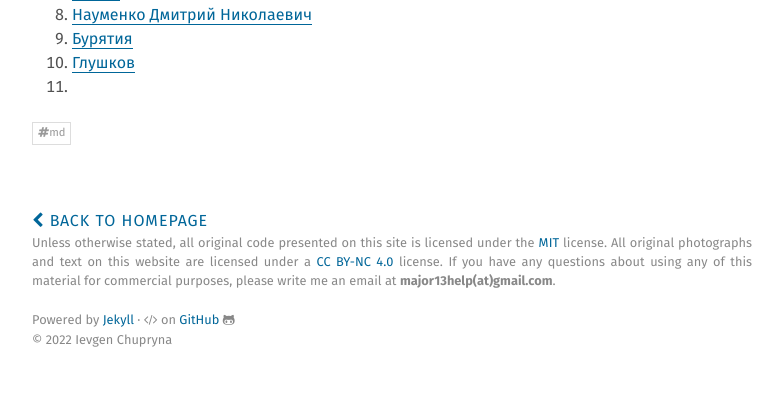
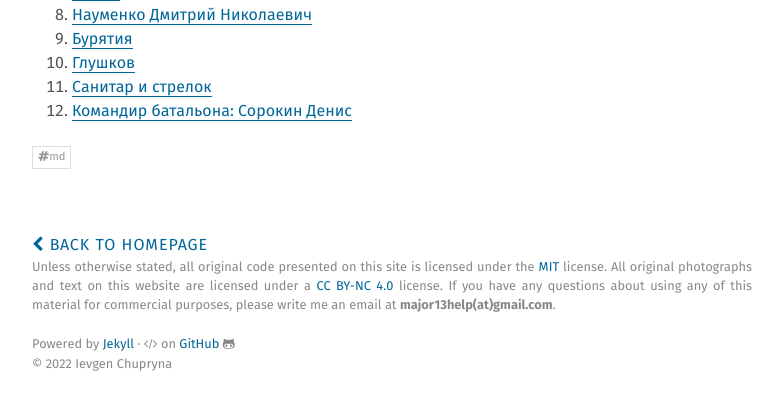
Before and after one commit to major13ua/major13ua.github.io, a Jekyll site: the page built from _posts/2022-02-28-main.md, in a window 1280 px wide and 900 px high, scrolled down 2061 px, cut to the strip 507-900 px from the top of the window. Shown: the whole strip, without its empty margins (248-1031 px from the left). Built offline with Jekyll 4.4.1, drawn with Linux system fonts in a browser that asks for light colours; before the commit the page ends 2937 px from its top, so only the background shows below that.

Commit message:
Added videos Командир батальона

```diff
--- a/_posts/2022-02-28-main.md
+++ b/_posts/2022-02-28-main.md
@@ -29,4 +29,5 @@ Rules:
 8. [Науменко Дмитрий Николаевич](https://twitter.com/rf_200_now/status/1498226998816215041?ref_src=twsrc%5Etfw%7Ctwcamp%5Etweetembed%7Ctwterm%5E1498226998816215041%7Ctwgr%5E%7Ctwcon%5Es1_&ref_url=https%3A%2F%2Fpublish.twitter.com%2F%3Fquery%3Dhttps3A2F2Ftwitter.com2Frf_200_now2Fstatus2F1498226998816215041widget%3DTweet)
 9. [Бурятия](https://twitter.com/rf_200_now/status/1498282573566513158?ref_src=twsrc%5Etfw%7Ctwcamp%5Etweetembed%7Ctwterm%5E1498282573566513158%7Ctwgr%5E%7Ctwcon%5Es1_&ref_url=https%3A%2F%2Fpublish.twitter.com%2F%3Fquery%3Dhttps3A2F2Ftwitter.com2Frf_200_now2Fstatus2F1498282573566513158widget%3DTweet)
 10. [Глушков](https://twitter.com/rf_200_now/status/1498280715510812679)
-11.
+11. [Санитар и стрелок](https://twitter.com/rf_200_now/status/1498019190334230530?cxt=HHwWhMC4qYmhhMopAAAA)
+12. [Командир батальона: Сорокин Денис](https://twitter.com/rf_200_now/status/1498011379743166468?cxt=HHwWiMCs8bfagMopAAAA)
```
